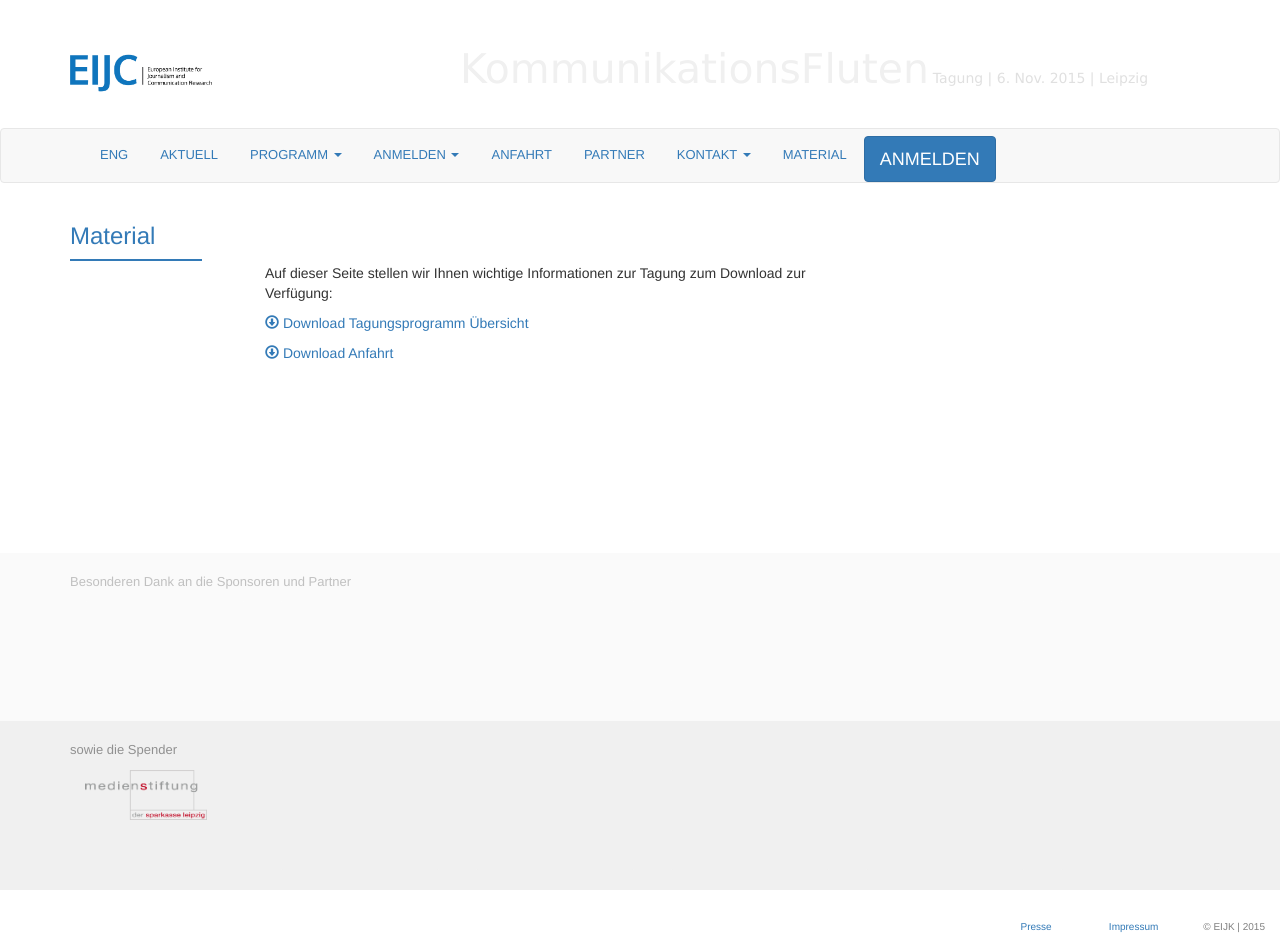
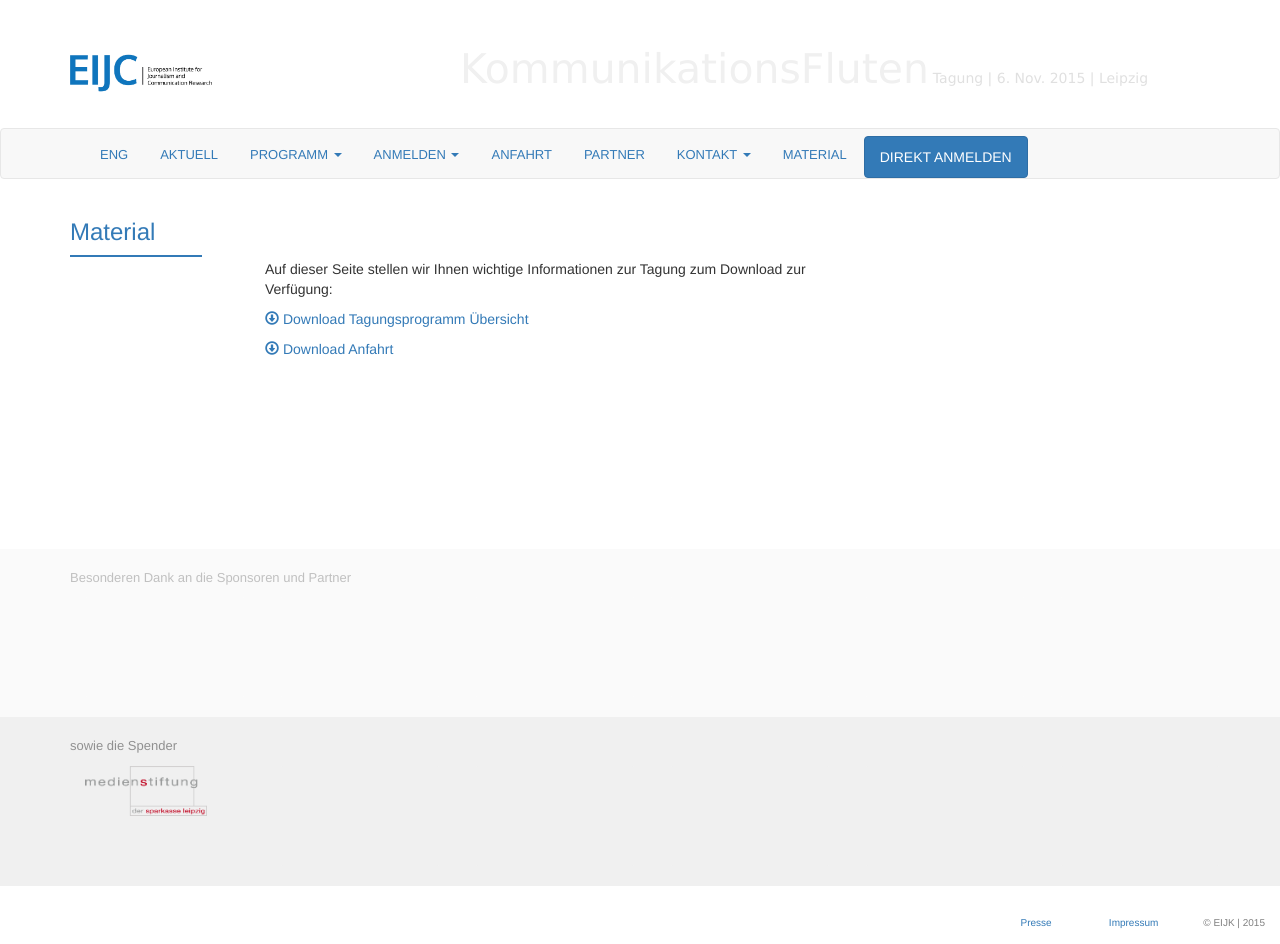
Before and after one commit to susedev/test, a Jekyll site: the page built from material.html, in a window 1280 px wide. Built offline with Jekyll 4.4.1, drawn with Linux system fonts in a browser that asks for light colours; nearby versions of some CDN libraries.

Commit message:
Update navbar.html

```diff
--- a/_includes/navbar.html
+++ b/_includes/navbar.html
@@ -38,7 +38,7 @@
             <li><a href="{{ site.base_url }}/impressum.html">Impressum</a></li>
           </ul>
          <li><a href="{{ site.base_url }}/material.html">Material <span class="sr-only">(current)</span></a></li>
-         <li><a class="btn btn-primary btn-lg" href="{{ site.base_url }}/anmeldung.html role="button">Anmelden</a></li>
+         <li><a class="btn btn-primary" href="{{ site.base_url }}/anmeldung.html role="button">Direkt Anmelden</a></li>
         </li>
       </ul>
   </div>
```
